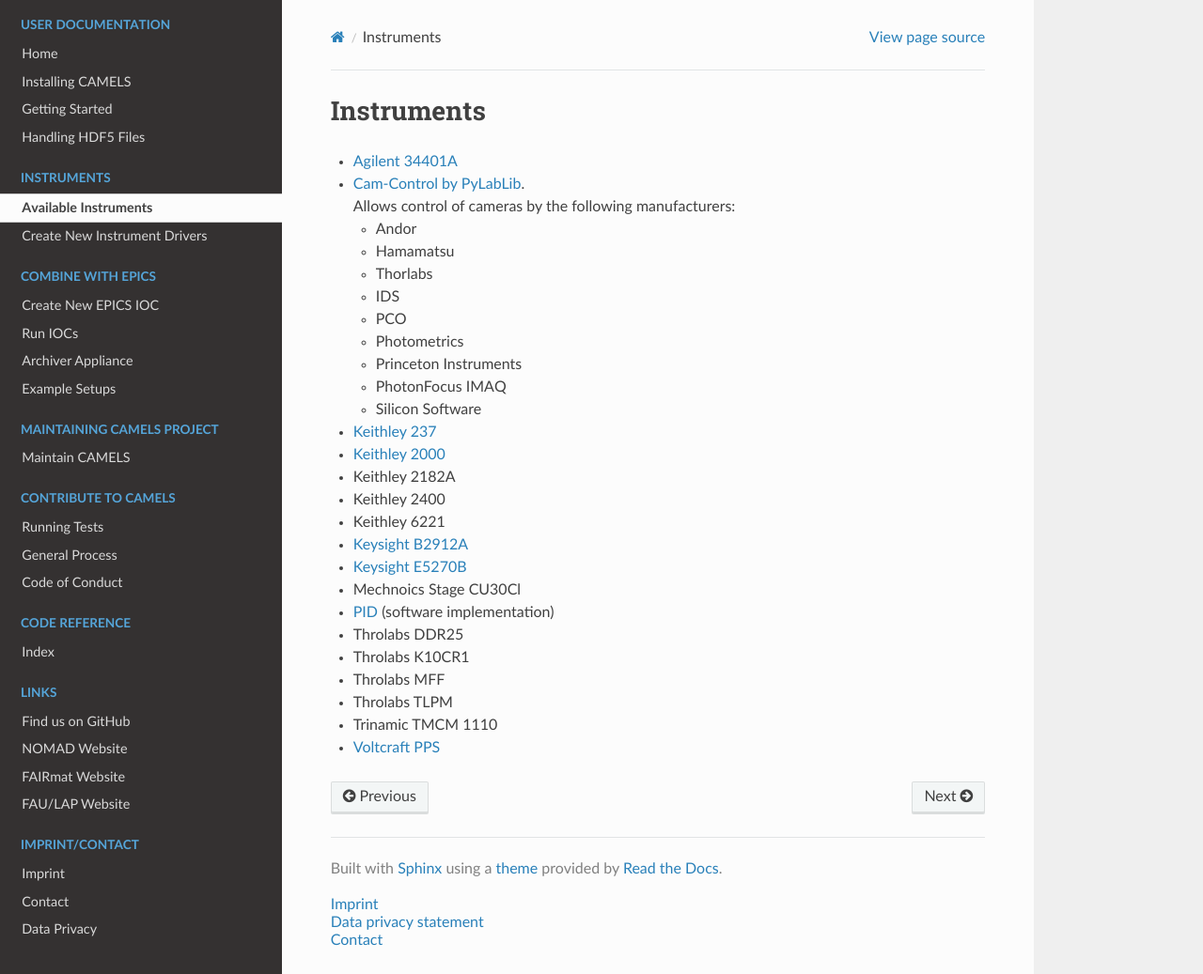
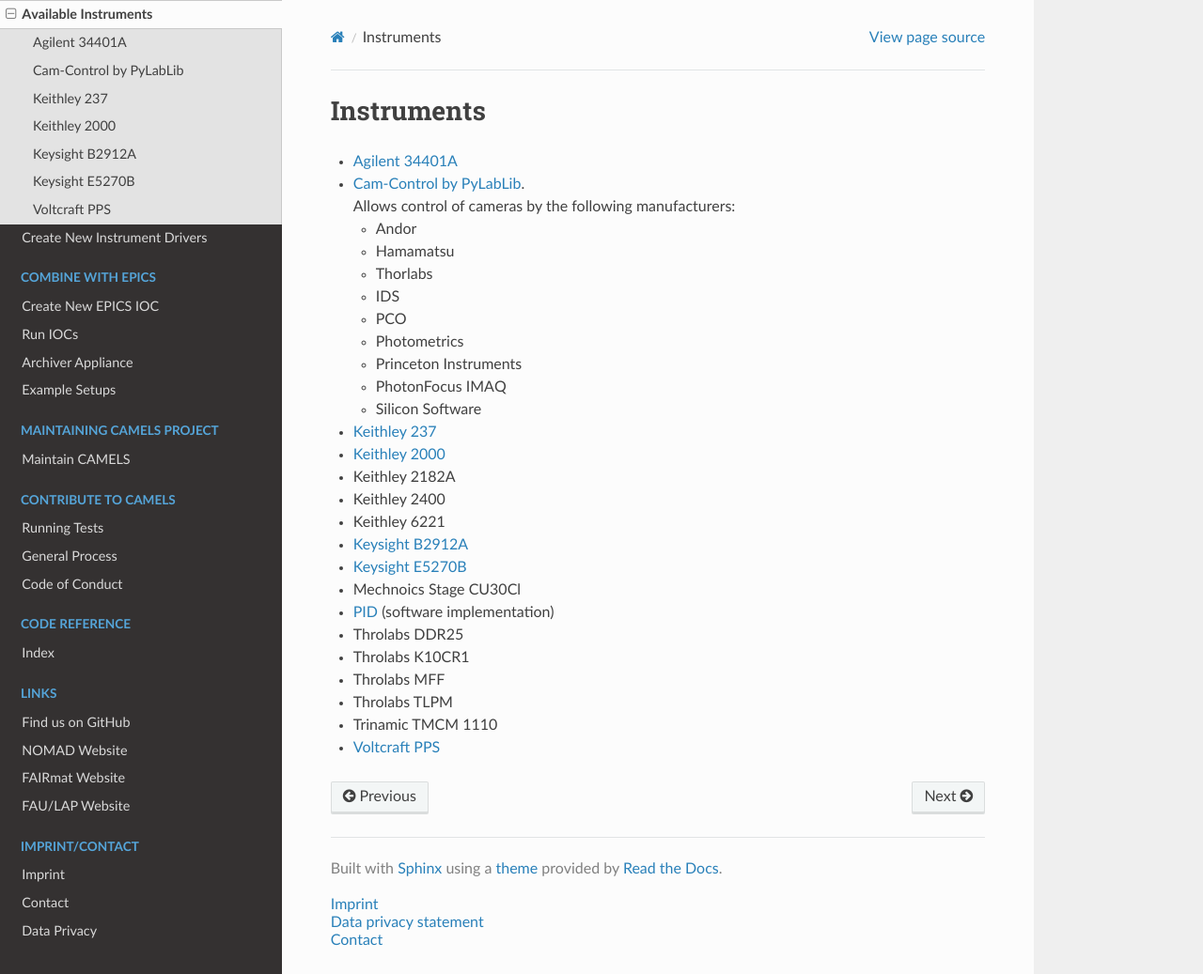
Before and after one commit to FAU-LAP/NOMAD-CAMELS, a Sphinx documentation site: the page built from docs/source/doc/instruments/instruments.md, in a window 1280 px wide and 1037 px high. Shown: the whole window at 94% size. Built offline with Sphinx 7.4.7 and the Read the Docs theme 2.0.0, drawn with Linux system fonts in a browser that asks for light colours; pages that are not in the unit, such as notebooks, are missing from menus.

Commit message:
updated navigation of installation and instruments pages

````diff
--- a/docs/source/doc/instruments/instruments.md
+++ b/docs/source/doc/instruments/instruments.md
@@ -27,3 +27,15 @@
 - Throlabs TLPM
 - Trinamic TMCM 1110
 - [Voltcraft PPS](voltcraft_pps/voltcraft_pps.md)
+
+```{toctree}
+:maxdepth: 2
+:hidden:
+Agilent 34401A  <agilent_34401a/agilent_34401a.md>
+Cam-Control by PyLabLib <cam_control_pylablib/cam_control_pylablib.md>
+Keithley 237 <keithley_237/keithley_237.md>
+Keithley 2000 <keithley_2000/keithley_2000.md>
+Keysight B2912A <keysight_b2912a/keysight_b2912a.md>
+Keysight E5270B <keysight_e5270b/keysight_e5270b.md>
+Voltcraft PPS <voltcraft_pps/voltcraft_pps.md>
+```
````
Also changed, not shown: docs/source/doc/installation/installation.md (+8 -22 lines).
